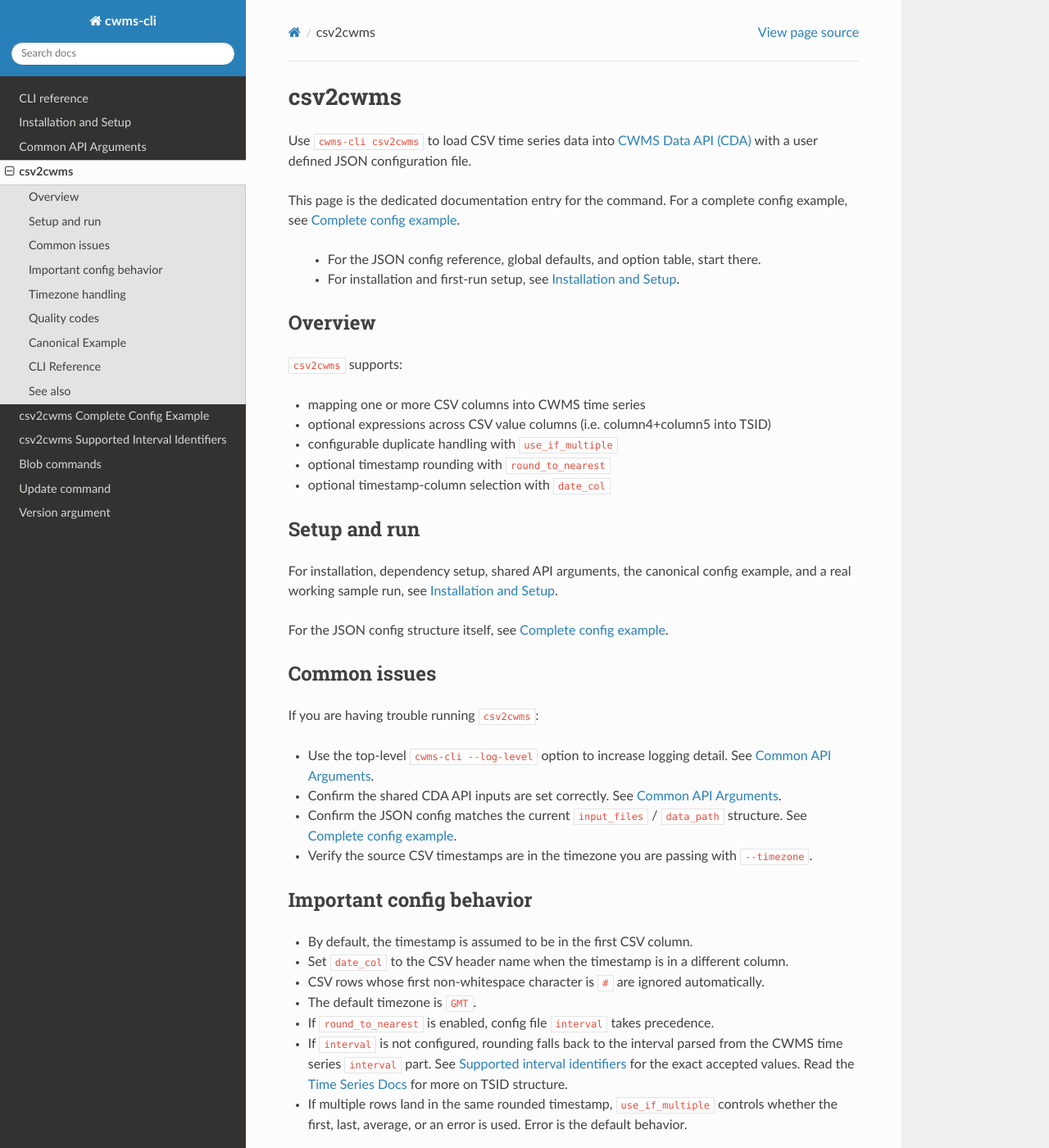
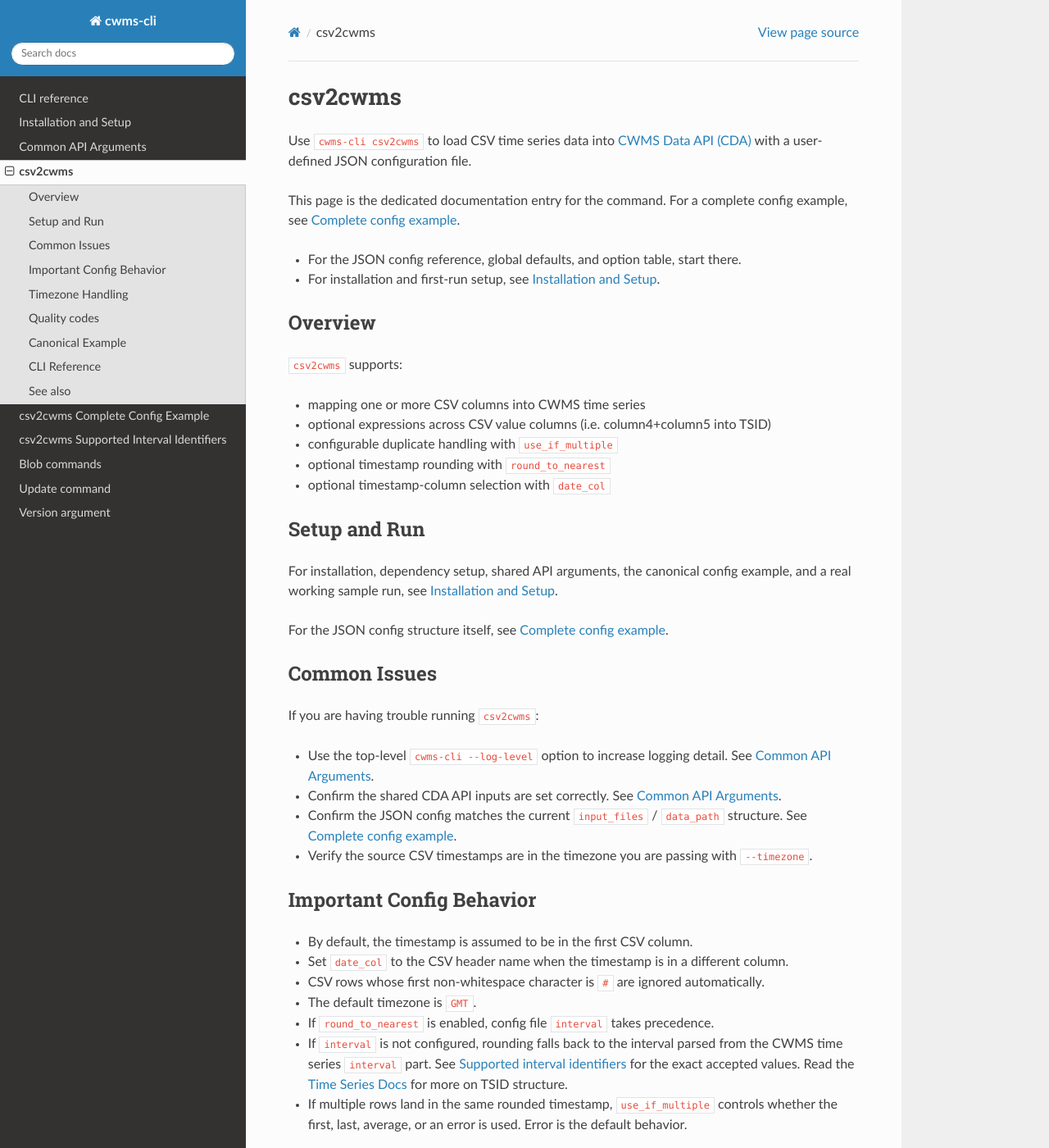
Before and after one commit to HydrologicEngineeringCenter/cwms-cli, a Sphinx documentation site: the page built from docs/cli/csv2cwms.rst, in a window 1280 px wide and 1400 px high. Shown: the whole window at 82% size. Built offline with Sphinx 7.4.7 and the Read the Docs theme 3.1.0, drawn with Linux system fonts in a browser that asks for light colours; some of the changed text lies outside the part shown.

Commit message:
Take a grammatical pass over the csv2cwms docs

```diff
--- a/docs/cli/csv2cwms.rst
+++ b/docs/cli/csv2cwms.rst
@@ -1,15 +1,15 @@
 csv2cwms
 ========
 
-Use ``cwms-cli csv2cwms`` to load CSV time series data into `CWMS Data API (CDA) <https://cwms-data.usace.army.mil/cwms-data>`_ with a user defined JSON
-configuration file.
+Use ``cwms-cli csv2cwms`` to load CSV time series data into
+`CWMS Data API (CDA) <https://cwms-data.usace.army.mil/cwms-data>`_ with a
+user-defined JSON configuration file.
 
 This page is the dedicated documentation entry for the command. For a complete
 config example, see :doc:`Complete config example <csv2cwms_complete_config>`.
 
-  - For the JSON config reference, global defaults, and option table, start there.
-
-  - For installation and first-run setup, see :doc:`Installation and Setup <setup>`.
+- For the JSON config reference, global defaults, and option table, start there.
+- For installation and first-run setup, see :doc:`Installation and Setup <setup>`.
 
 Overview
 --------
@@ -22,7 +22,7 @@
 - optional timestamp rounding with ``round_to_nearest``
 - optional timestamp-column selection with ``date_col``
 
-Setup and run
+Setup and Run
 -------------
 
 For installation, dependency setup, shared API arguments, the canonical config
@@ -31,7 +31,7 @@
 For the JSON config structure itself, see
 :doc:`Complete config example <csv2cwms_complete_config>`.
 
-Common issues
+Common Issues
 -------------
 
 If you are having trouble running ``csv2cwms``:
@@ -45,7 +45,7 @@
 - Verify the source CSV timestamps are in the timezone you are passing with
   ``--timezone``.
 
-Important config behavior
+Important Config Behavior
 -------------------------
 
 - By default, the timestamp is assumed to be in the first CSV column.
@@ -61,7 +61,7 @@
 - If multiple rows land in the same rounded timestamp, ``use_if_multiple``
   controls whether the first, last, average, or an error is used. Error is the default behavior.
 
-Timezone handling
+Timezone Handling
 -----------------
 
 The ``--timezone`` option defaults to ``GMT``.
```
Also changed, not shown: docs/cli/csv2cwms_intervals.rst (+3 -6 lines), docs/cli/setup.rst (+17 -15 lines).
